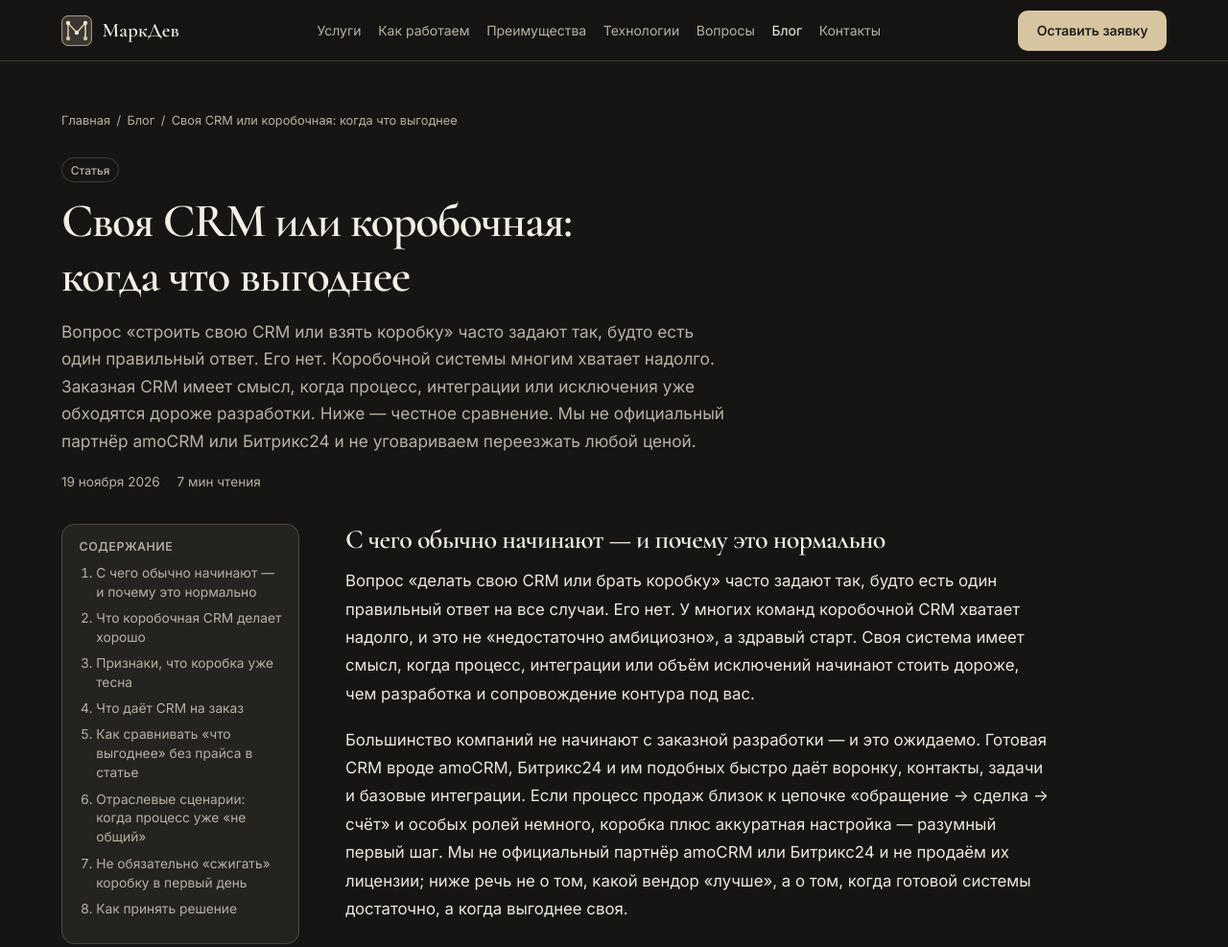
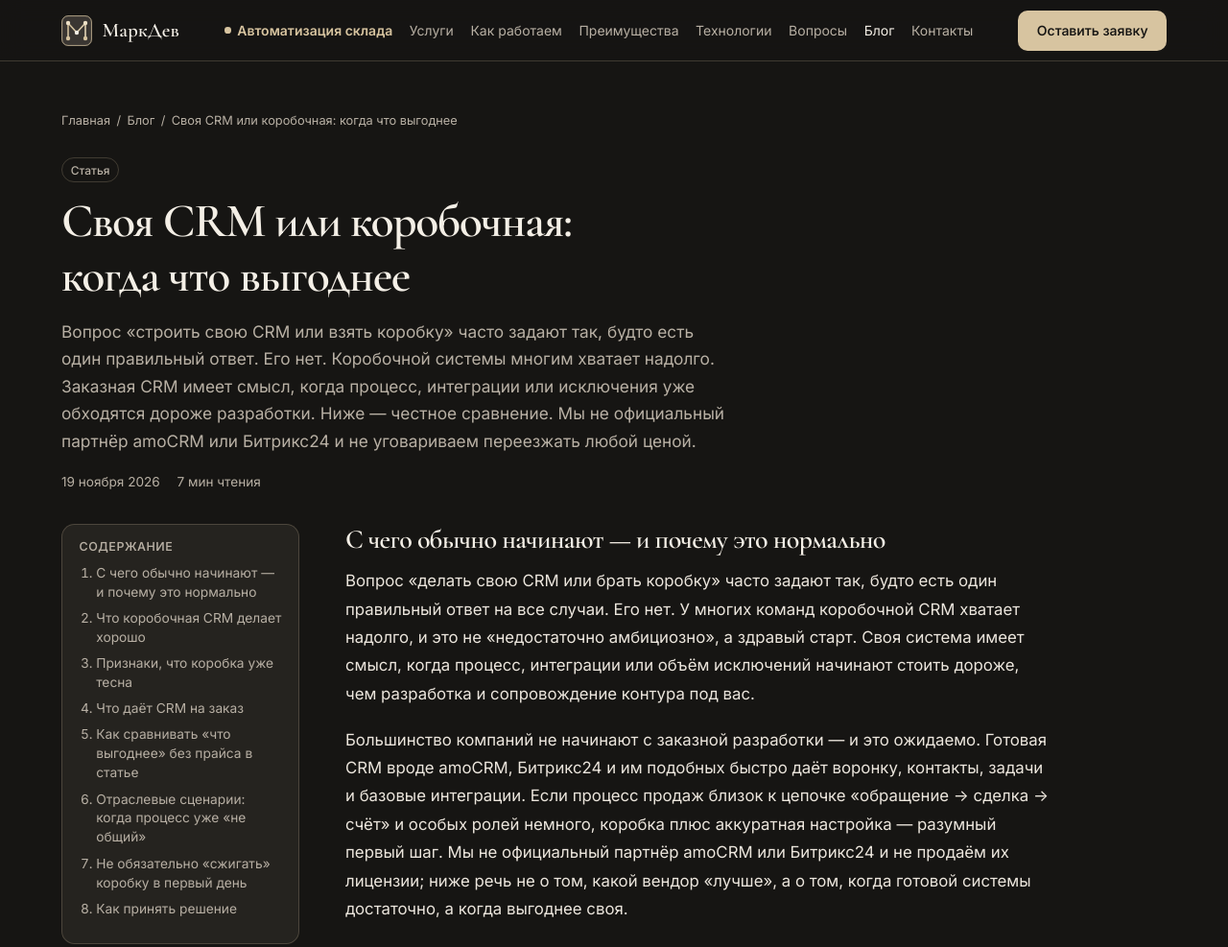
Before and after one commit to Markachevqa/marktechdev-site, a plain HTML site: page blog/svoya-crm-ili-korobka/index.html in a window 1280 px wide. Shown: the top 987 px of the page at 96% size. Drawn offline with Linux system fonts and the light colour scheme.

Commit message:
Warehouse direction: blog/svoya-crm-ili-korobka/index.html

```diff
--- a/blog/svoya-crm-ili-korobka/index.html
+++ b/blog/svoya-crm-ili-korobka/index.html
@@ -97,6 +97,7 @@
         <span class="logo-name">МаркДев</span>
       </a>
       <nav class="nav" id="site-nav" aria-label="Основная навигация">
+        <a class="nav-featured" href="/avtomatizaciya-sklada/">Автоматизация склада</a>
         <a href="/uslugi">Услуги</a>
         <a href="/kak-rabotaem">Как работаем</a>
         <a href="/preimushchestva">Преимущества</a>
@@ -288,6 +289,7 @@
             <li><a href="/crm-na-zakaz/">CRM на заказ</a></li>
             <li><a href="/integraciya-crm-1s/">Интеграция CRM и 1С</a></li>
             <li><a href="/programma-dlya-stomatologii/">Программа для стоматологии</a></li>
+            <li><a href="/avtomatizaciya-sklada/">Автоматизация склада</a></li>
           </ul>
         </div>
         <div>
```
